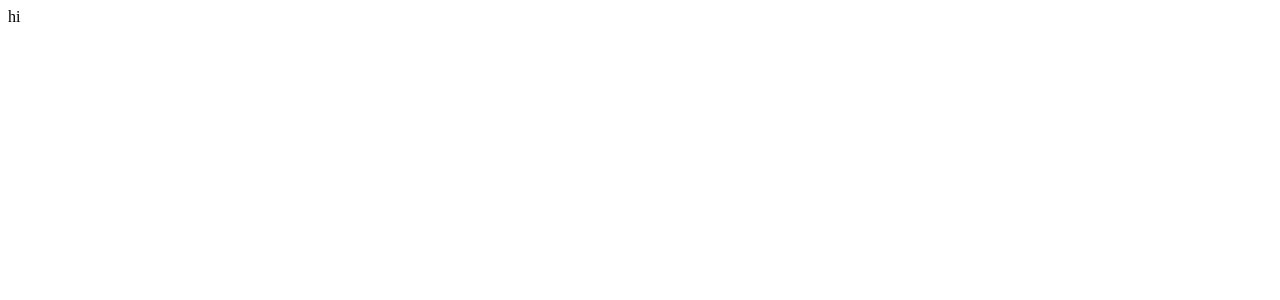
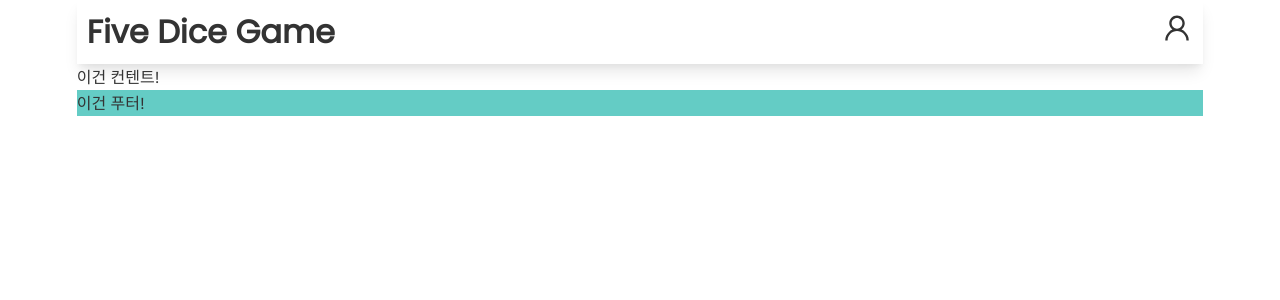
Before and after one commit to DL-Berkey/FiveDice, a React (Vite) app in the folder app/: page / in a window 1280 px wide. Shown: the top 300 px of the page. Built offline with nearby package versions, Linux system fonts and the light colour scheme.

Commit message:
Implements header-components

```diff
--- a/app/index.html
+++ b/app/index.html
@@ -3,6 +3,12 @@
     <head>
         <meta charset="UTF-8" />
         <meta name="viewport" content="width=device-width, initial-scale=1.0" />
+        <link rel="preconnect" href="https://fonts.googleapis.com" />
+        <link rel="preconnect" href="https://fonts.gstatic.com" crossorigin />
+        <link
+            href="https://fonts.googleapis.com/css2?family=Poppins&display=swap"
+            rel="stylesheet"
+        />
         <title>야추온라인</title>
     </head>
     <body>
--- a/app/src/App.tsx
+++ b/app/src/App.tsx
@@ -1,5 +1,7 @@
+import Layout from "./components/layout/Layout";
+
 function App() {
-    return <div>hi</div>;
+    return <Layout />;
 }
 
 export default App;
--- /dev/null
+++ b/app/src/components/layout/Content.tsx
@@ -0,0 +1,11 @@
+import styled from "styled-components";
+
+const Content = () => {
+    return <Wrapper>이건 컨텐트!</Wrapper>;
+};
+
+const Wrapper = styled.main`
+    /* background: var(--blue); */
+`;
+
+export default Content;
--- /dev/null
+++ b/app/src/components/layout/Footer.tsx
@@ -0,0 +1,11 @@
+import styled from "styled-components";
+
+const Footer = () => {
+    return <Wrapper>이건 푸터!</Wrapper>;
+};
+
+const Wrapper = styled.footer`
+    background: var(--teal);
+`;
+
+export default Footer;
--- /dev/null
+++ b/app/src/components/layout/Header.tsx
@@ -0,0 +1,56 @@
+import styled from "styled-components";
+import { AiOutlineUser } from "react-icons/ai";
+
+const Header = () => {
+    return (
+        <Wrapper>
+            <Logo>
+                <a href="#">Five Dice Game</a>
+            </Logo>
+            <Account>
+                <button>
+                    <AiOutlineUser />
+                </button>
+            </Account>
+        </Wrapper>
+    );
+};
+
+const Wrapper = styled.header`
+    display: flex;
+    justify-content: space-between;
+
+    height: 8vh;
+    font-size: 2rem;
+
+    padding: 0 10px;
+
+    line-height: 8vh;
+    font-weight: 700;
+
+    box-shadow: rgba(0, 0, 0, 0.1) 0px 10px 15px -3px,
+        rgba(0, 0, 0, 0.05) 0px 4px 6px -2px;
+`;
+
+const Logo = styled.div`
+    flex: 1;
+`;
+
+const Account = styled.div`
+    flex: 1;
+
+    position: relative;
+
+    & > button {
+        position: absolute;
+        top: 50%;
+        right: 0;
+        transform: translateY(-50%);
+
+        padding-left: 15px;
+
+        font-size: inherit;
+    }
+`;
+
+export default Header;
--- /dev/null
+++ b/app/src/components/layout/Layout.tsx
@@ -0,0 +1,23 @@
+import styled from "styled-components";
+
+import Header from "./Header";
+import Content from "./Content";
+import Footer from "./Footer";
+
+const Layout = () => {
+    return (
+        <>
+            <Wrapper>
+                <Header />
+                <Content />
+                <Footer />
+            </Wrapper>
+        </>
+    );
+};
+
+const Wrapper = styled.div`
+    padding: 0 6%;
+`;
+
+export default Layout;
--- a/app/src/main.tsx
+++ b/app/src/main.tsx
@@ -1,9 +1,11 @@
 import React from "react";
 import ReactDOM from "react-dom/client";
 import App from "./App.tsx";
+import GlobalStyle from "./styles/Globalstyle.tsx";
 
 ReactDOM.createRoot(document.getElementById("root")!).render(
     <React.StrictMode>
+        <GlobalStyle />
         <App />
     </React.StrictMode>
 );
--- /dev/null
+++ b/app/src/styles/GlobalStyle.tsx
@@ -0,0 +1,37 @@
+import { createGlobalStyle } from "styled-components";
+
+const GlobalStyle = createGlobalStyle`
+    :root {
+        font-family: 'Poppins', sans-serif;
+
+        --navy: #053B50;
+        --blue: #176B87;
+        --teal: #64CCC5;
+        --gray: #EEEEEE;
+    }
+
+    * {
+        margin: 0;
+        padding: 0;
+        box-sizing: border-box;
+
+        color: #333;
+    }
+
+    a {
+        text-decoration: none;
+    }
+
+    button {
+        background: inherit;
+        border: none;
+        outline: none;
+
+        &:hover {
+            cursor: pointer;
+        }
+    }
+
+`;
+
+export default GlobalStyle;
```
